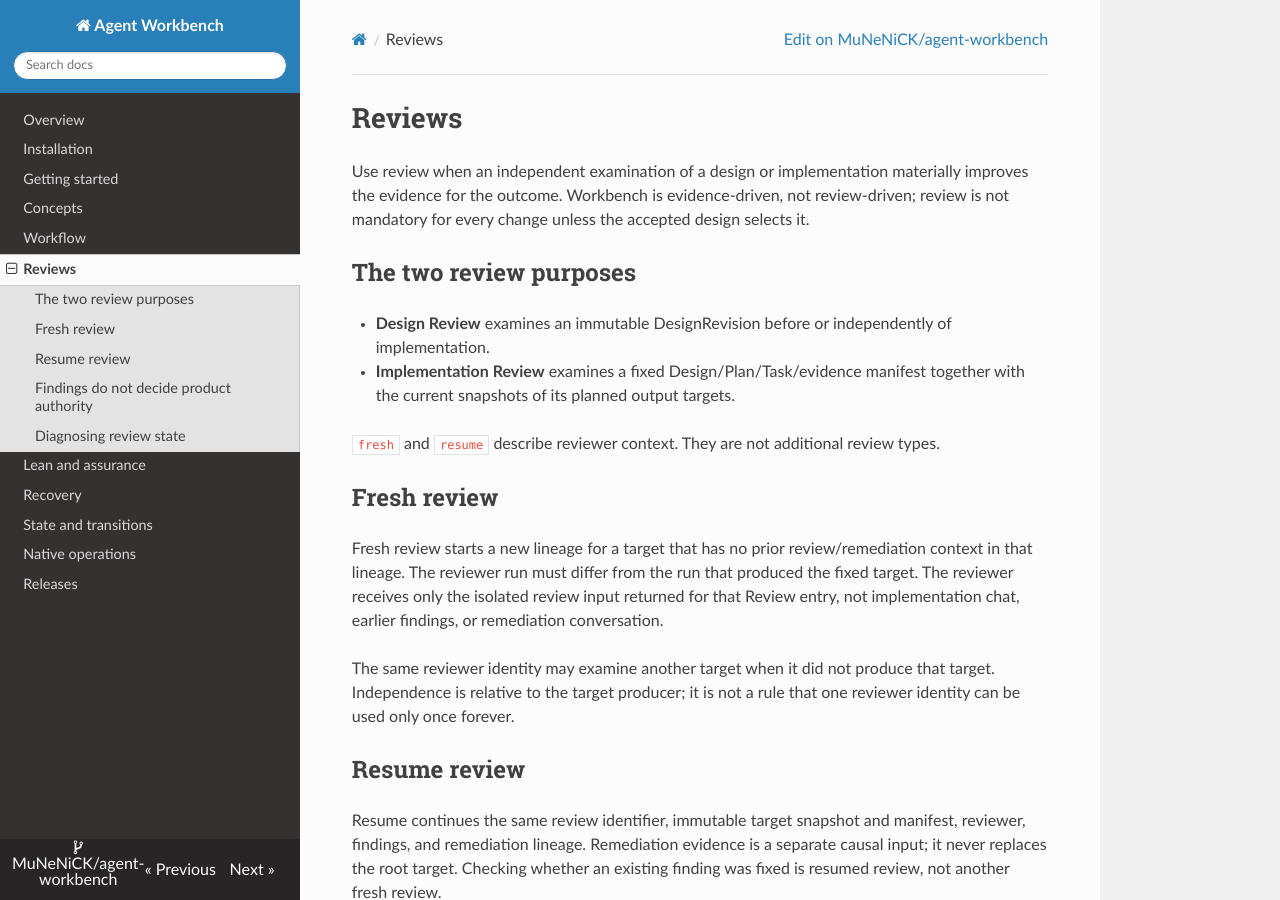
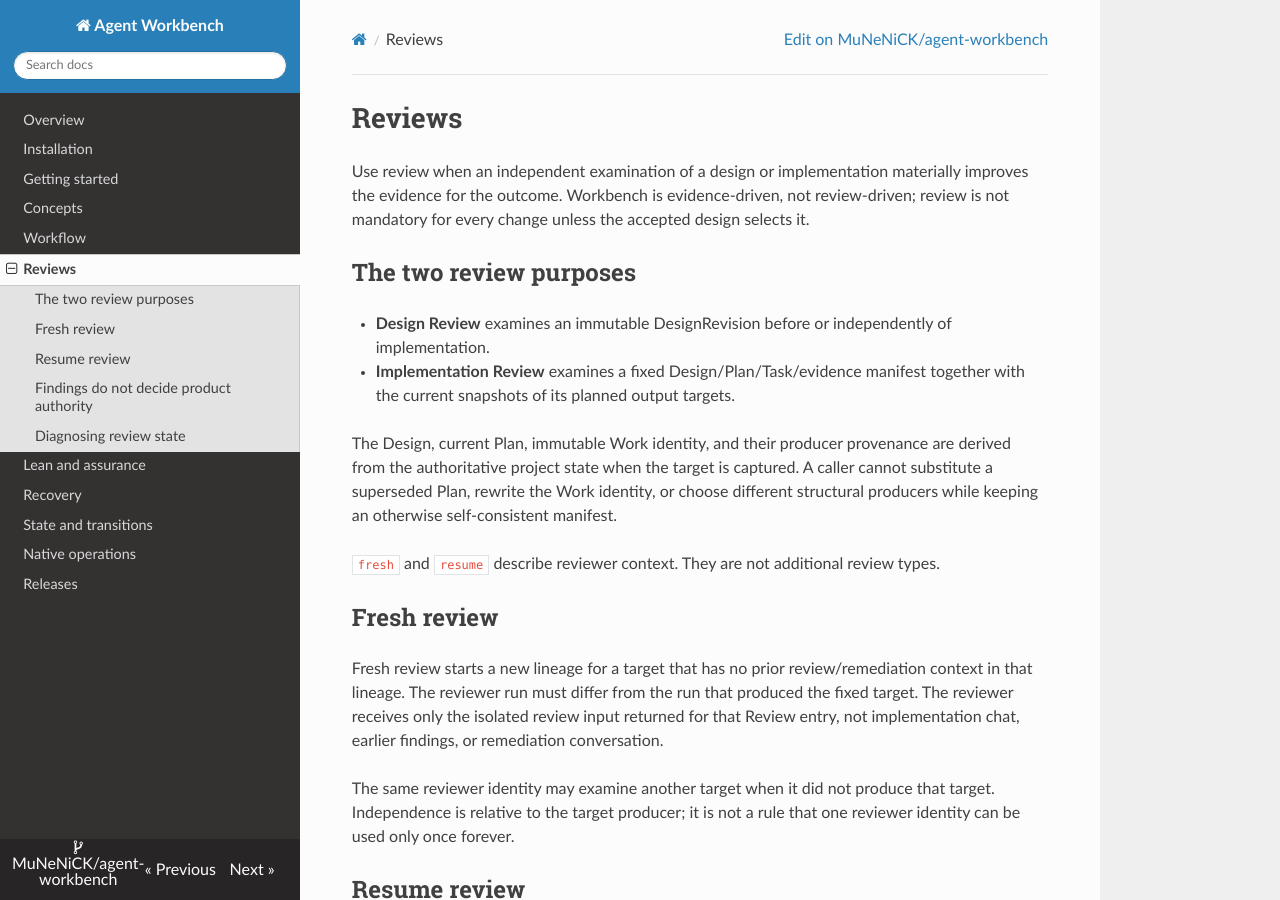
Before and after one commit to MuNeNiCK/agent-workbench, an MkDocs documentation site: the page built from docs/content/reviews.md, in a window 1280 px wide and 900 px high. Built offline with MkDocs 1.6.1, drawn with Linux system fonts in a browser that asks for light colours; nearby versions of some CDN libraries.

Commit message:
fix: bind review provenance and plan promotion

```diff
--- a/docs/content/reviews.md
+++ b/docs/content/reviews.md
@@ -9,6 +9,11 @@ for every change unless the accepted design selects it.
 - **Design Review** examines an immutable DesignRevision before or independently of implementation.
 - **Implementation Review** examines a fixed Design/Plan/Task/evidence manifest together with the
   current snapshots of its planned output targets.
+
+The Design, current Plan, immutable Work identity, and their producer provenance are derived from
+the authoritative project state when the target is captured. A caller cannot substitute a
+superseded Plan, rewrite the Work identity, or choose different structural producers while keeping
+an otherwise self-consistent manifest.
 
 `fresh` and `resume` describe reviewer context. They are not additional review types.
 
```
Also changed, not shown: skills/agent-workbench/SKILL.md (+3 -0 lines), 9 other files.
